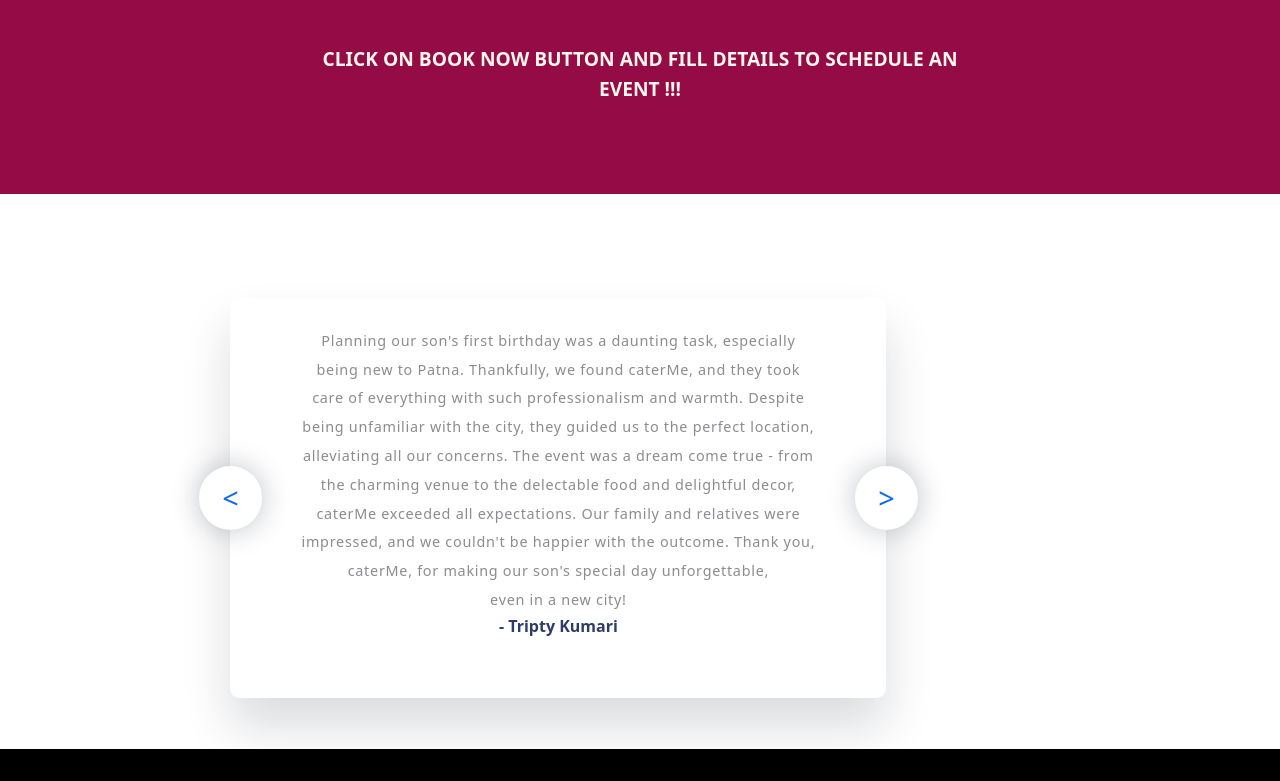
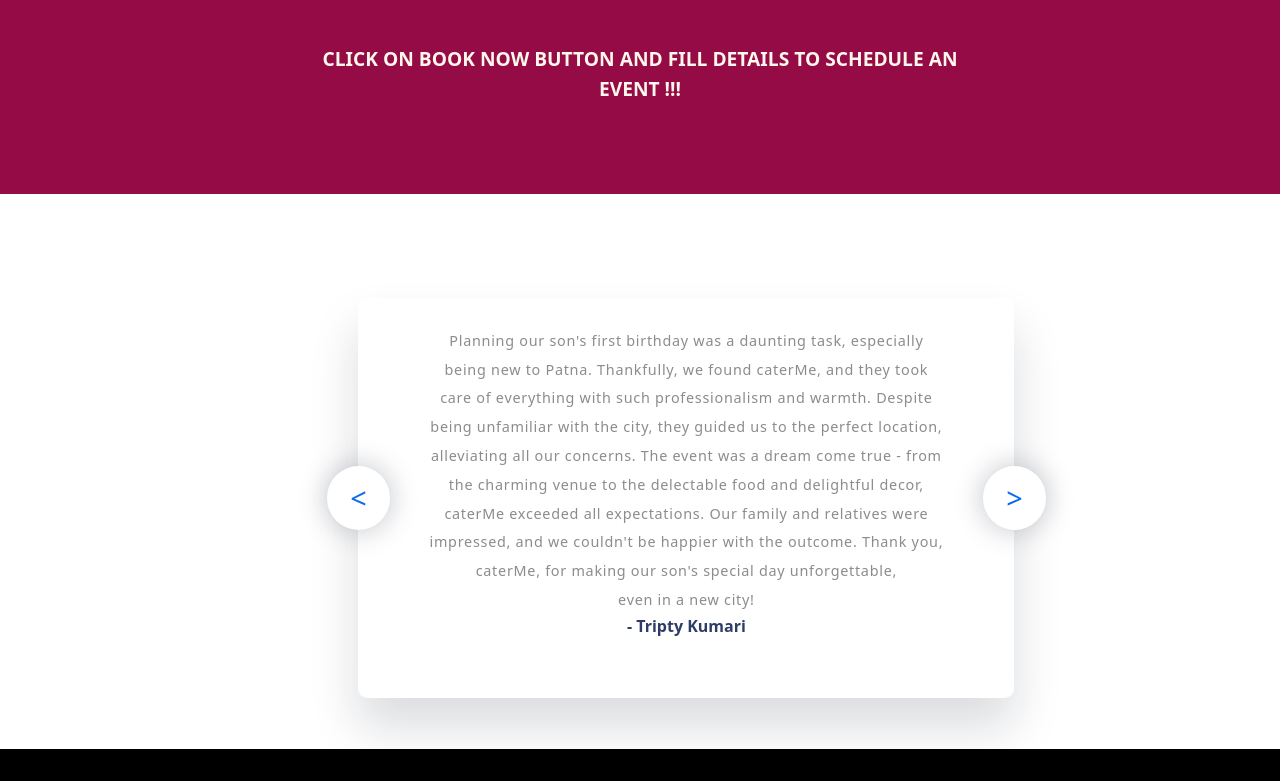
Before and after one commit to catermee/caterMe, a plain HTML site: page index.html in a window 1280 px wide. Shown: the part 1686-2467 px from the top of the page. Drawn offline with nearby package versions, Linux system fonts and the light colour scheme.

Commit message:
Update style.css

```diff
--- a/Public/Stylesheet/style.css
+++ b/Public/Stylesheet/style.css
@@ -410,49 +410,44 @@ z-index: 10;
   display: flex;
 
 }
-@media (min-width:375px) {
+
+
+@media only screen and (max-width:500px) {
   .page3{
     margin-top: 8%;
     margin-left: 5%;
     margin-bottom: 4%;
   }
 }
-@media (min-width:414px) {
+@media only screen and (min-width:768px) {
   .page3{
-    margin-top: 8%;
-    margin-left: 6%;
-    margin-bottom: 4%;
-  }
-}
-@media (min-width:430px) {
-  .page3{
-    margin-top: 8%;
+    margin-top: 5%;
     margin-left: 7%;
     margin-bottom: 4%;
   }
 }
-@media (min-width:768px) {
-  .page3{
-    margin-top: 8%;
-    margin-left: 7%;
-    margin-bottom: 4%;
-  }
-}
-
-@media (min-width:820px) {
+@media only screen and (min-width:820px) {
   .page3{
     margin-top: 5%;
     margin-left: 9%;
     margin-bottom: 4%;
   }
 }
-@media (min-width:1024px) {
+@media only screen and (min-width:1024px) {
   .page3{
     margin-top: 5%;
     margin-left: 18%;
     margin-bottom: 4%;
   }
 }
+ @media only screen and (min-width:1200px) {
+  .page3{
+    margin-top: 5%;
+    margin-left: 28%;
+    margin-bottom: 4%;
+  }
+}
+
 .testimonial-container {
   width: 85%;
   height: 100%;
```
